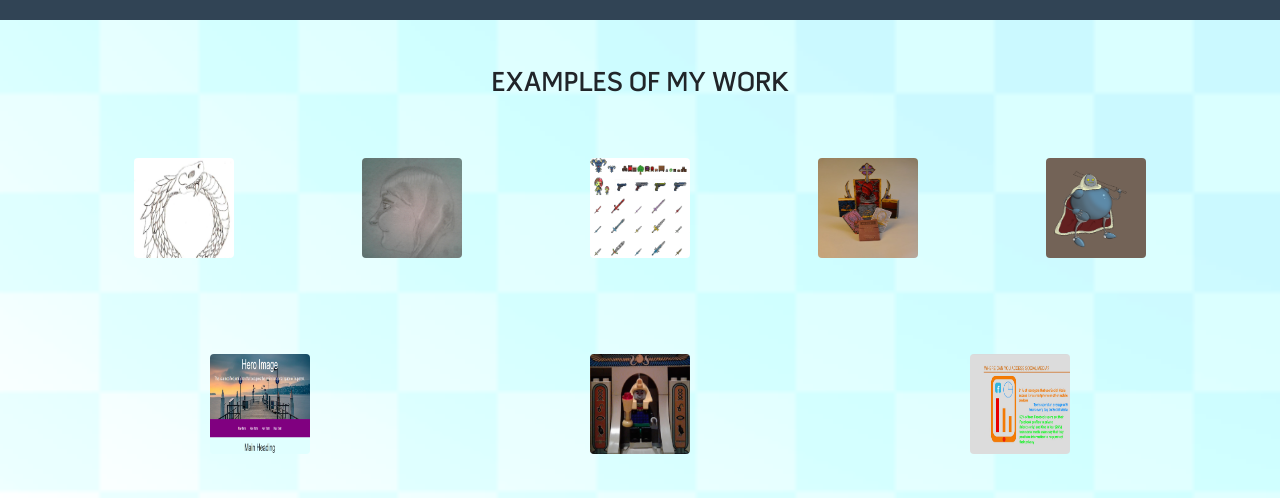
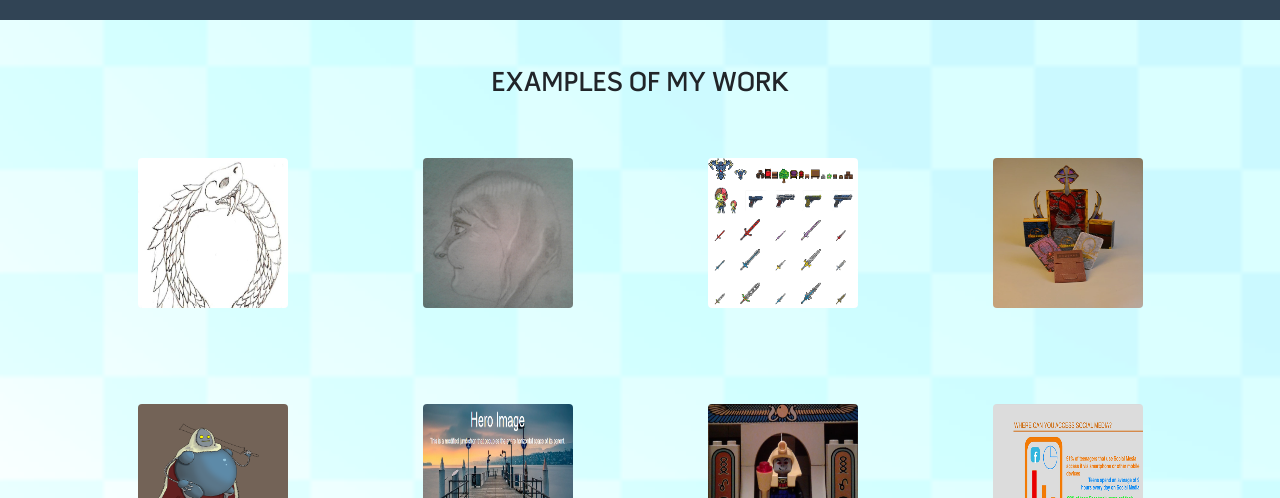
Before and after one commit to vjones5/vjones5.github.io, a plain HTML site: page index.html in a window 1280 px wide. Shown: the part 1796-2294 px from the top of the page. Drawn offline with nearby package versions, Linux system fonts and the light colour scheme.

Commit message:
Reseize thumbnails, added hover and click effects.

```diff
--- a/css/mystyle.css
+++ b/css/mystyle.css
@@ -15,6 +15,14 @@ body{
 
 .modal{
 	font-family:arial,sans-serif;
+}
+
+#gallery img:hover{
+	border:2px solid orange;
+}
+
+#gallery img:active{
+	opacity:0.5;
 }
 
 #email{
--- a/index.html
+++ b/index.html
@@ -129,49 +129,49 @@
 
 				<div class="col p-5">
 					<a data-toggle="modal" href="#drawingmodal">
-						<img class="rounded" src="imgs/paradox.jpg" alt="drawing thumbnail" height="100" width="100">
+						<img class="rounded" src="imgs/paradox.jpg" alt="drawing thumbnail" height="150" width="150">
 					</a>
 				</div><!-- END OF col -->
 
 				<div class="col p-5">
 					<a data-toggle="modal" href="#connymodal">
-						<img class="rounded" src="imgs/aunt_conny.jpg" alt="portrait thumbnail" height="100" width="100">
+						<img class="rounded" src="imgs/aunt_conny.jpg" alt="portrait thumbnail" height="150" width="150">
 					</a>
 				</div><!-- END OF col -->
 
 				<div class="col p-5">
 					<a data-toggle="modal" href="#pixelmodal">
-						<img class="rounded" src="imgs/pixel_work.png" alt="pixel thumbnail" height="100" width="100">
+						<img class="rounded" src="imgs/pixel_work.png" alt="pixel thumbnail" height="150" width="150">
 					</a>
 				</div><!-- END OF col -->
 
 				<div class="col p-5">
 					<a data-toggle="modal" href="#deckmodal">
-						<img class="rounded" src="imgs/deck_builder.png" alt="packaging thumbnail" height="100" width="100">
+						<img class="rounded" src="imgs/deck_builder.png" alt="packaging thumbnail" height="150" width="150">
 					</a>
 				</div><!-- END OF col -->
 
 				<div class="col p-5">
 					<a data-toggle="modal" href="#photoshopmodal">
-						<img class="rounded" src="imgs/quester.png" alt="photoshop thumbnail" height="100" width="100">
+						<img class="rounded" src="imgs/quester.png" alt="photoshop thumbnail" height="150" width="150">
 					</a>
 				</div><!-- END OF col -->
 
 				<div class="col p-5">
 					<a data-toggle="modal" href="#webmodal">
-						<img class="rounded" src="imgs/web_design2_thumb.png" alt="web design thumbnail" height="100" width="100">
+						<img class="rounded" src="imgs/web_design2_thumb.png" alt="web design thumbnail" height="150" width="150">
 					</a>
 				</div><!-- END OF col -->
 
 				<div class="col p-5">
 					<a data-toggle="modal" href="#vidmodal">
-						<img class="rounded" src="imgs/vid_thumb.png" alt="video production thumbnail" height="100" width="100">
+						<img class="rounded" src="imgs/vid_thumb.png" alt="video production thumbnail" height="150" width="150">
 					</a>
 				</div><!-- END OF col -->
 
 				<div class="col p-5">
 					<a data-toggle="modal" href="#vid2modal">
-						<img class="rounded" src="imgs/vid_thumb2.png" alt="infographic thumbnail" height="100" width="100">
+						<img class="rounded" src="imgs/vid_thumb2.png" alt="infographic thumbnail" height="150" width="150">
 					</a>
 				</div><!-- END OF col -->
 
```
